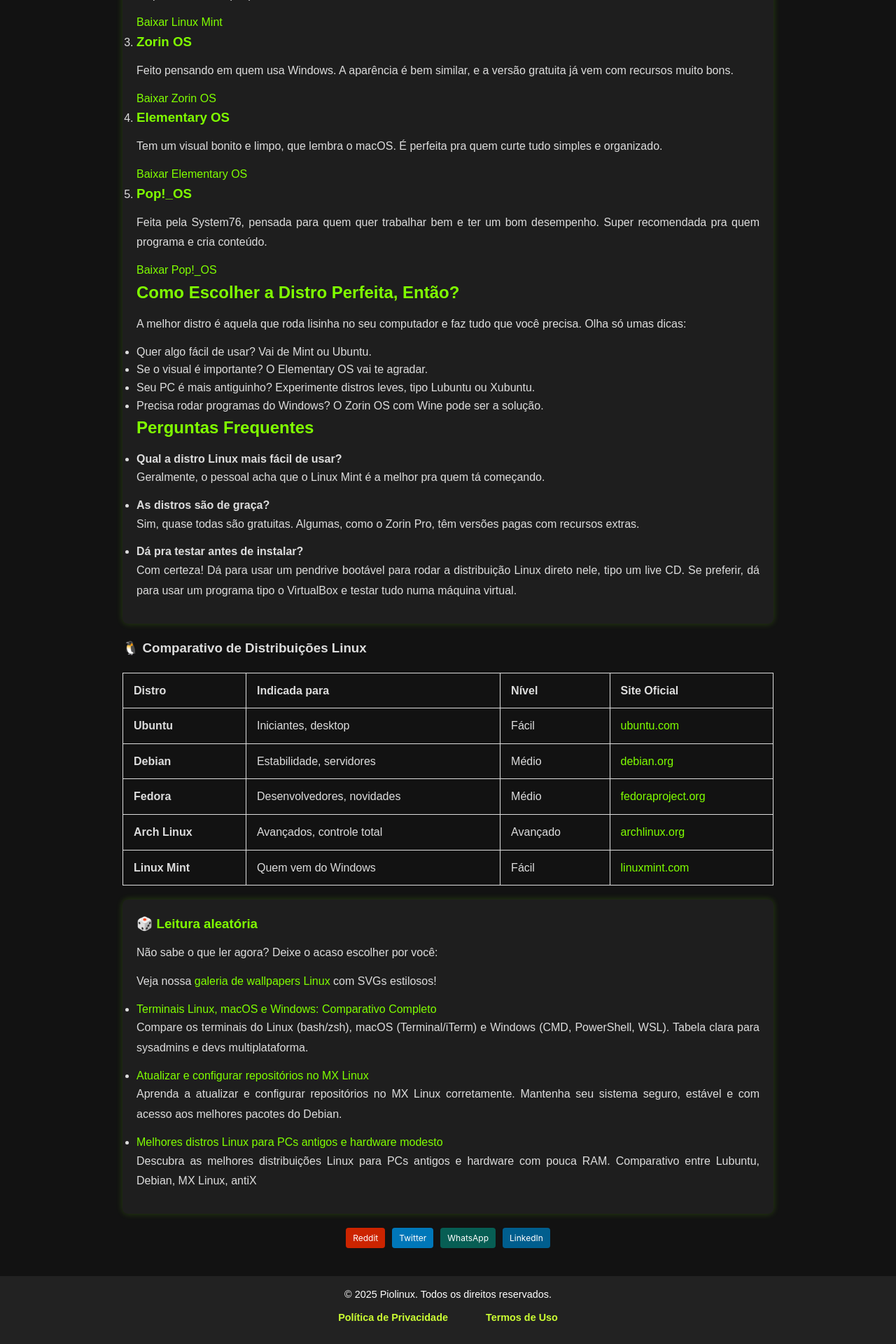
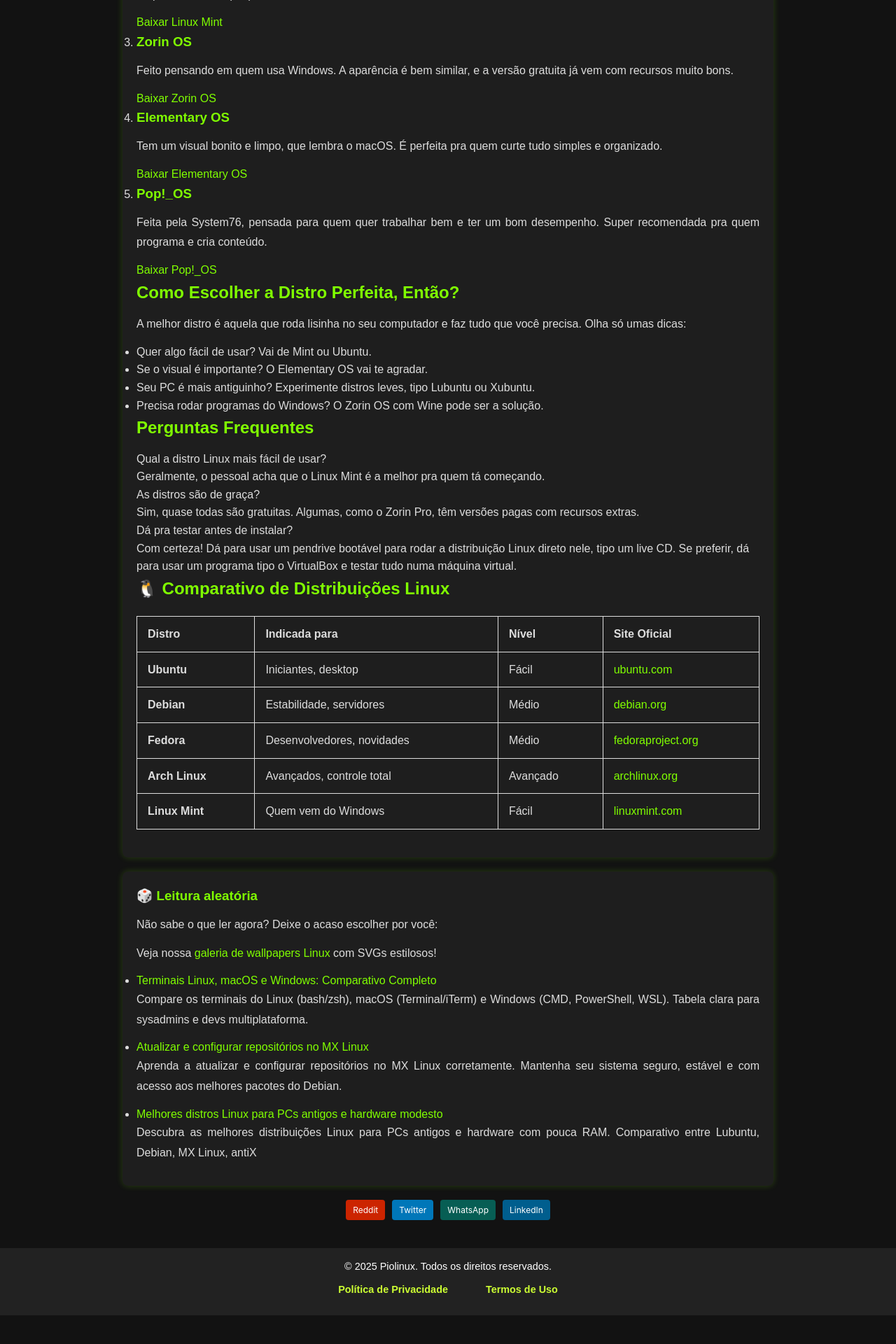
Before and after one commit to Piolinux/piolinux-site, a Jekyll site: the page built from _pages/distros-linux-iniciantes.html, in a window 1280 px wide. Shown: the part 827-2747 px from the top of the page at 70% size. Built offline with Jekyll 4.4.1, drawn with Linux system fonts in a browser that asks for light colours; after the commit the page ends 2706 px from its top, so only the background shows below that.

Commit message:
Update distros-linux-iniciantes.html

```diff
--- a/_pages/distros-linux-iniciantes.html
+++ b/_pages/distros-linux-iniciantes.html
@@ -110,39 +110,21 @@ permalink: /principais-distros-linux/
       Precisa rodar programas do Windows? O Zorin OS com Wine pode ser a solução.
      </li>
     </ul>
-    <h2>
-     Perguntas Frequentes
-    </h2>
-    <ul>
-     <li>
-      <h4>
-       Qual a distro Linux mais fácil de usar?
-      </h4>
-      <p>
-       Geralmente, o pessoal acha que o Linux Mint é a melhor pra quem tá começando.
-      </p>
-     </li>
-     <li>
-      <h4>
-       As distros são de graça?
-      </h4>
-      <p>
-       Sim, quase todas são gratuitas. Algumas, como o Zorin Pro, têm versões pagas com recursos extras.
-      </p>
-     </li>
-     <li>
-      <h4>
-       Dá pra testar antes de instalar?
-      </h4>
-      <p>
-       Com certeza! Dá para usar um pendrive bootável para rodar a distribuição Linux direto nele, tipo um live CD. Se preferir, dá para usar um programa tipo o VirtualBox e testar tudo numa máquina virtual.
-      </p>
-     </li>
-    </ul>
-   </section>
+    <h2>Perguntas Frequentes</h2>
+  <dl>
+    <dt>Qual a distro Linux mais fácil de usar?</dt>
+    <dd>Geralmente, o pessoal acha que o Linux Mint é a melhor pra quem tá começando.</dd>
+
+    <dt>As distros são de graça?</dt>
+    <dd>Sim, quase todas são gratuitas. Algumas, como o Zorin Pro, têm versões pagas com recursos extras.</dd>
+
+    <dt>Dá pra testar antes de instalar?</dt>
+    <dd>Com certeza! Dá para usar um pendrive bootável para rodar a distribuição Linux direto nele, tipo um live CD. Se preferir, dá para usar um programa tipo o VirtualBox e testar tudo numa máquina virtual.</dd>
+  </dl>
 
 
-<h3>🐧 Comparativo de Distribuições Linux</h3>
+
+<h2>🐧 Comparativo de Distribuições Linux</h2>
 <table>
   <thead>
     <tr>
@@ -185,3 +167,4 @@ permalink: /principais-distros-linux/
     </tr>
   </tbody>
 </table>
+ </section>
```
